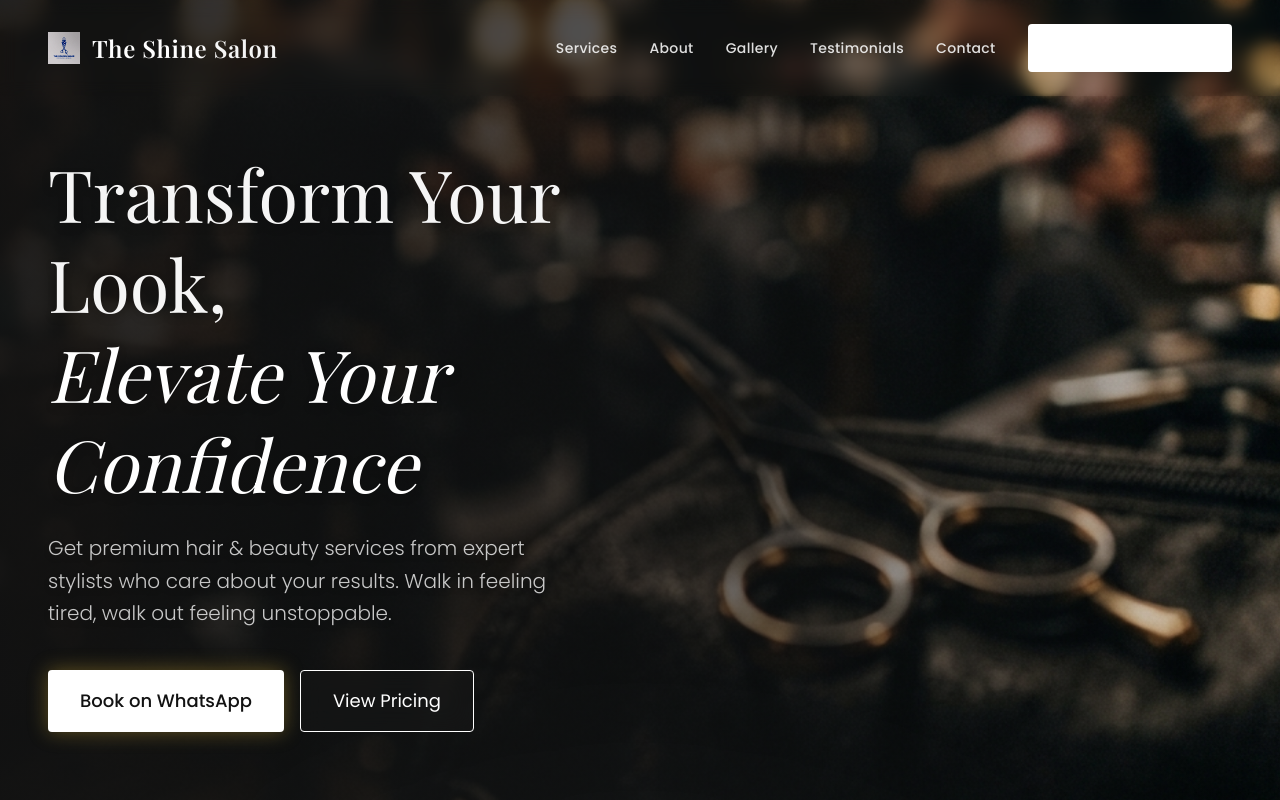
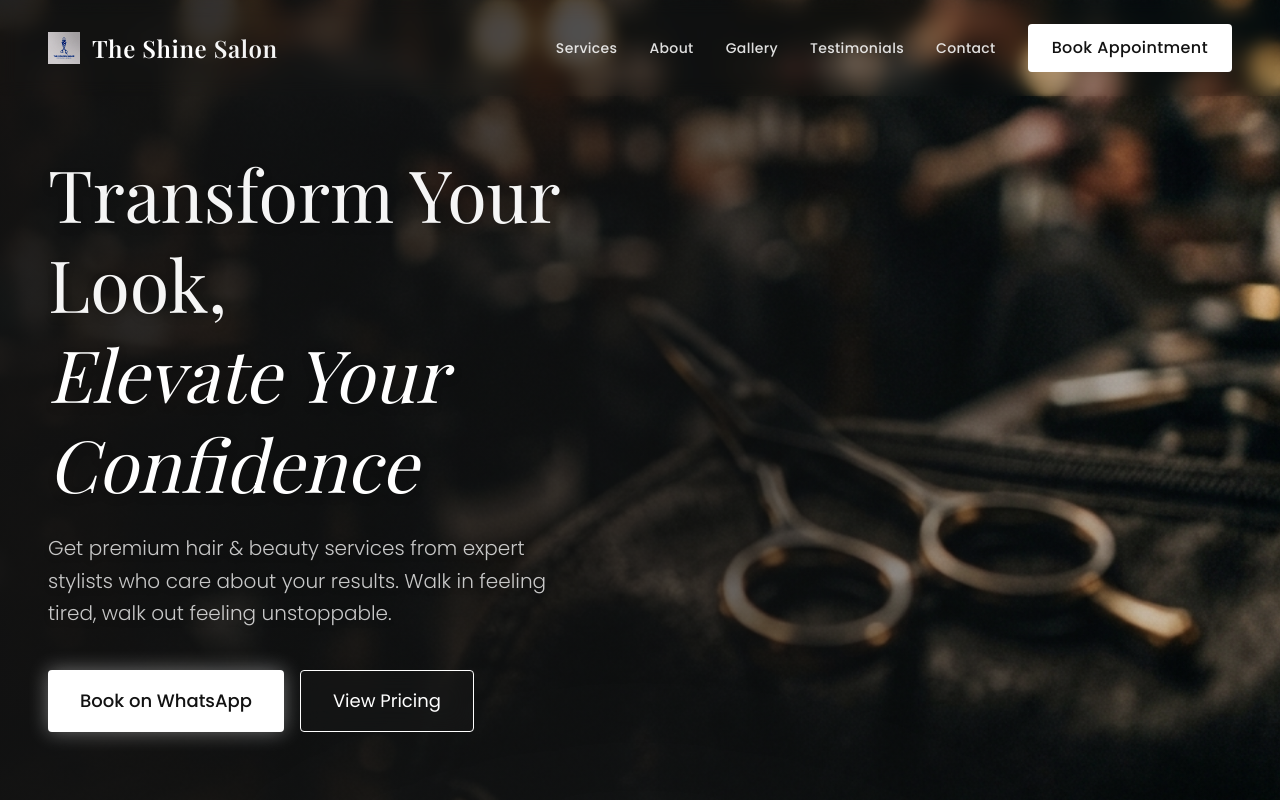
Before and after one commit to debayanmanna136-netizen/the_shine_website, a Next.js app: page / in a window 1280 px wide. Shown: the top 800 px of the page. Built offline with nearby package versions, Linux system fonts and the light colour scheme; a web font is replaced by a local one.

Commit message:
updated website for conversion improvements

```diff
--- a/src/components/sections/Hero.tsx
+++ b/src/components/sections/Hero.tsx
@@ -26,7 +26,7 @@ export function Hero() {
             Get premium hair & beauty services from expert stylists who care about your results. Walk in feeling tired, walk out feeling unstoppable.
           </p>
           <div className="flex flex-col sm:flex-row gap-4">
-            <a href="https://wa.me/91XXXXXXXXXX" target="_blank" rel="noopener noreferrer" className="inline-flex items-center justify-center bg-accent text-primary font-medium text-lg px-8 py-4 rounded hover:bg-accent/90 transition-colors shadow-[0_0_20px_rgba(212,175,55,0.4)] hover:shadow-[0_0_30px_rgba(212,175,55,0.6)]">
+            <a href="https://wa.me/91XXXXXXXXXX" target="_blank" rel="noopener noreferrer" className="inline-flex items-center justify-center bg-accent text-primary font-medium text-lg px-8 py-4 rounded hover:bg-accent/90 transition-colors shadow-[0_0_20px_rgba(255,255,255,0.4)] hover:shadow-[0_0_30px_rgba(255,255,255,0.6)]">
               Book on WhatsApp
             </a>
             <a href="#services" className="inline-flex items-center justify-center border border-accent text-accent text-lg px-8 py-4 rounded bg-surface/30 backdrop-blur-md hover:bg-surface/50 transition-colors">
--- a/src/components/sections/ServicesPricing.tsx
+++ b/src/components/sections/ServicesPricing.tsx
@@ -31,7 +31,7 @@ export function ServicesPricing() {
 
       <div className="relative z-10 text-center max-w-3xl mx-auto px-6 mb-12">
         <h2 className="font-serif text-5xl md:text-6xl text-foreground mb-6">Our Services</h2>
-        <div className="w-24 h-1 bg-accent mx-auto rounded-full mb-8 shadow-[0_0_15px_rgba(212,175,55,0.4)]"></div>
+        <div className="w-24 h-1 bg-accent mx-auto rounded-full mb-8 shadow-[0_0_15px_rgba(255,255,255,0.4)]"></div>
         <p className="text-foreground/70 font-light text-lg">
           Experience our premium services in a relaxing, modern atmosphere.
           Expert styling for both men and women.
--- a/src/components/ui/Button.tsx
+++ b/src/components/ui/Button.tsx
@@ -7,8 +7,8 @@ interface ButtonProps extends React.ButtonHTMLAttributes<HTMLButtonElement> {
 
 export function Button({ variant = "primary", className = "", children, ...props }: ButtonProps) {
   const baseStyle = "px-6 py-3 rounded-sm font-medium transition-all duration-300 ease-in-out focus:outline-none focus:ring-2 focus:ring-accent tracking-wide";
-  const primaryStyle = "bg-accent text-white hover:bg-accent-hover hover:shadow-[0_8px_20px_rgba(212,175,55,0.3)] hover:-translate-y-0.5";
-  const outlineStyle = "border border-accent text-accent hover:bg-accent hover:text-white";
+  const primaryStyle = "bg-accent text-primary hover:bg-accent-hover hover:shadow-[0_8px_20px_rgba(255,255,255,0.3)] hover:-translate-y-0.5";
+  const outlineStyle = "border border-accent text-accent hover:bg-accent hover:text-primary";
 
   const style = variant === "primary" ? primaryStyle : outlineStyle;
 
```
